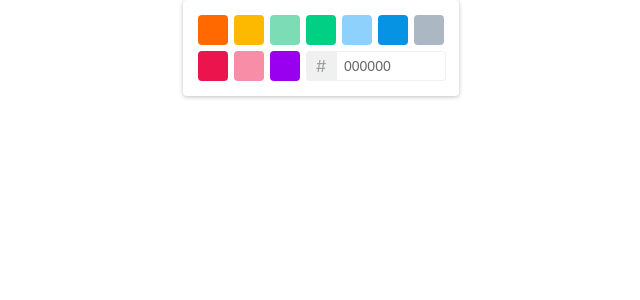
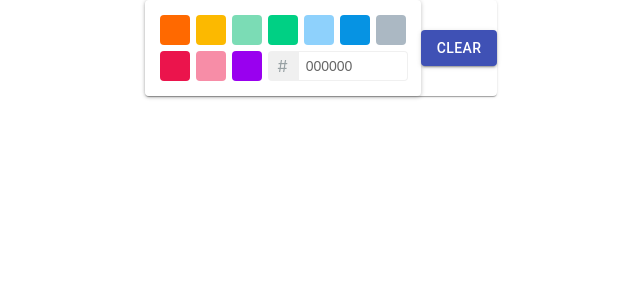
Before and after one commit to trevor-tran/whiteboard, a React (Create React App) app: page / in a window 1280 px wide. Shown: the top 300 px of the page, without its empty margins (319-959 px from the left). Built offline with nearby package versions, Linux system fonts and the light colour scheme.

Commit message:
clear drawing

```diff
--- a/package.json
+++ b/package.json
@@ -3,6 +3,7 @@
   "version": "0.1.0",
   "private": true,
   "dependencies": {
+    "@material-ui/core": "^4.4.0",
     "react": "^16.9.0",
     "react-color": "^2.17.3",
     "react-dom": "^16.9.0",
--- a/src/App.js
+++ b/src/App.js
@@ -6,7 +6,7 @@ import Display from './components/Display'
 function App() {
   return (
     <div className="App">
-      <Display/>
+      <Display />
     </div>
   );
 }
--- a/src/components/Canvas.js
+++ b/src/components/Canvas.js
@@ -1,7 +1,7 @@
 import React, { useRef, useState, useContext, useEffect } from 'react'
 
 import { Context } from '../store/store'
-
+import { types } from '../store/types'
 
 function Canvas() {
   /**
@@ -11,7 +11,7 @@ function Canvas() {
    *
    */
   const canvasRef = useRef(null)
-  const { state } = useContext(Context)
+  const { state, dispatch } = useContext(Context)
   const [is_drawing, setIsDrawing] = useState(false)
   // const [paths, setPaths] = useState([])
   // a path is a collection of dots when a mouse pressed down, moved, released.
@@ -23,6 +23,15 @@ function Canvas() {
     canvas.width = canvas.offsetWidth
     canvas.height = canvas.offsetHeight
   }, [])
+
+  useEffect(() => {
+    if (state.clear) {
+      const canvas = canvasRef.current
+      const ctx = canvas.getContext('2d')
+      ctx.clearRect(0, 0, ctx.canvas.width, ctx.canvas.height)
+      dispatch({ type: types.SET_CLEAR, payload: false })
+    }
+  }, [state.clear])
 
   // draw a line from start to end
   const drawLine = (ctx, start, end) => {
@@ -39,7 +48,6 @@ function Canvas() {
   // get current mouse location, and signal drawing has begun
   const startDrawing = (e) => {
     setIsDrawing(true)
-    console.log(current_path)
     const canvas = canvasRef.current
     let pos = getMousePos(canvas, e)
     setCurrentPath(prev => [...prev, pos])
@@ -74,8 +82,10 @@ function Canvas() {
     }
   }
   return (
-    <div style={{width: '100v',height: '100vh',margin: 'auto',cursor:'pointer'}}>
-     {console.log('render')}
+    <div style={{
+      width: '100vw',
+      height: '100vh',
+      cursor: 'pointer'}}>
       <canvas
         ref={canvasRef}
         style={{ width: '100%', height: '100%' }}
--- a/src/components/Display.js
+++ b/src/components/Display.js
@@ -12,7 +12,7 @@ function Display() {
     <Context.Provider value={{ state, dispatch }}>
       <React.Fragment>
         <Tool />
-        <Canvas />
+        <Canvas/>
       </React.Fragment>
     </Context.Provider>
   )
--- a/src/components/Tool.js
+++ b/src/components/Tool.js
@@ -3,20 +3,33 @@ import { TwitterPicker } from 'react-color'
 import { Context } from '../store/store';
 import { types } from '../store/types'
 import Draggable from 'react-draggable';
+import { Button, Paper } from '@material-ui/core'
 
 function Tool() {
   const { state, dispatch } = useContext(Context)
+
   const pickColor = (color, event) => {
     dispatch({ type: types.SET_COLOR, payload: color.hex })
   }
+  const clearDrawing = () => {
+    dispatch({ type: types.SET_CLEAR, payload: true })
+  }
   return (
     <Draggable bounds='parent'>
-      <div style={{display: "inline-flex"}}>
+      <Paper
+        style={{display: "inline-flex", backgroundColor: "white" }}>
         <TwitterPicker
           color={state.color}
           onChangeComplete={pickColor}
         />
-      </div>
+        <Button
+          style={{ margin: 'auto' }}
+          variant="contained"
+          color="primary"
+          className="Clear"
+          onClick={clearDrawing}
+        > Clear </Button>
+      </Paper>
     </Draggable>
   )
 }
--- a/src/store/store.js
+++ b/src/store/store.js
@@ -3,7 +3,8 @@ import {types} from './types'
 
 export const initialState = {
   color: "#00000",
-  width: 2
+  width: 2,
+  clear: false
 }
 
 export function reducer (state, action) {
@@ -13,6 +14,8 @@ export function reducer (state, action) {
       return {...state, color: action.payload}
     case types.SET_WIDTH:
       return {...state, width: action.payload}
+    case types.SET_CLEAR:
+      return {...state, clear: action.payload}
     default:
       return initialState
   }
--- a/src/store/types.js
+++ b/src/store/types.js
@@ -1,4 +1,5 @@
 export const types = {
   SET_COLOR:"SET_COLOR",
-  SET_WIDTH: "SET_WIDTH"
+  SET_WIDTH: "SET_WIDTH",
+  SET_CLEAR: "SET_CLEAR"
 }
```
Also changed, not shown: 1 other file (tests, documents, lock files or other folders).
